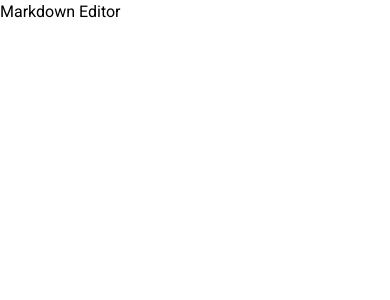
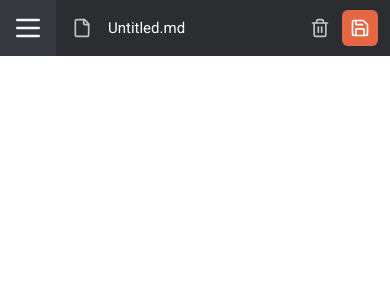
Before and after one commit to jayantpathariya/markdown-editor, a Next.js app: page / in a window 390 px wide. Shown: the top 300 px of the page. Built offline with nearby package versions, Linux system fonts and the light colour scheme.

Commit message:
implement header component

```diff
--- a/app/page.tsx
+++ b/app/page.tsx
@@ -1,7 +1,9 @@
+import { Header } from "@/components/header";
+
 export default function Home() {
   return (
     <main>
-      <h1>Markdown Editor</h1>
+      <Header />
     </main>
   );
 }
--- /dev/null
+++ b/components/header.tsx
@@ -0,0 +1,39 @@
+import { File, Menu, Save, Trash2 } from "lucide-react";
+import { Logo } from "./logo";
+
+export const Header = () => {
+  return (
+    <header className="bg-cstm-black-800 h-14 md:h-16 flex items-center justify-between">
+      <div className="flex h-full items-center gap-x-4">
+        <button className="bg-cstm-black-700 h-full px-3">
+          <Menu className="text-cstm-black-200 size-8" />
+        </button>
+        <div className="hidden md:block">
+          <Logo />
+        </div>
+        <div className="w-px bg-cstm-black-600 h-[60%] hidden md:block"></div>
+        <div className="flex items-center gap-x-4">
+          <File className="text-cstm-black-400 size-5" />
+          <div>
+            <p className="hidden md:block text-body-m font-light text-cstm-black-500">
+              Document Name
+            </p>
+            <h1 className="text-white text-heading-m">Untitled.md</h1>
+          </div>
+        </div>
+      </div>
+
+      <div className="flex items-center gap-x-3 px-3">
+        <button>
+          <Trash2 className="text-cstm-black-400 size-5" />
+        </button>
+        <button className="bg-cstm-orange-default hover:bg-cstm-orange-hover transition duration-200 p-2 rounded-md flex items-center gap-x-2">
+          <Save className="text-cstm-black-100 size-5" />
+          <span className="text-cstm-black-100 hidden md:inline-block">
+            Save Changes
+          </span>
+        </button>
+      </div>
+    </header>
+  );
+};
--- a/package.json
+++ b/package.json
@@ -10,6 +10,7 @@
   },
   "dependencies": {
     "clsx": "^2.1.1",
+    "lucide-react": "^0.400.0",
     "next": "14.2.4",
     "react": "^18",
     "react-dom": "^18",
--- a/tailwind.config.ts
+++ b/tailwind.config.ts
@@ -6,6 +6,41 @@ const config: Config = {
     "./components/**/*.{js,ts,jsx,tsx,mdx}",
     "./app/**/*.{js,ts,jsx,tsx,mdx}",
   ],
+  theme: {
+    extend: {
+      fontSize: {
+        "body-m": "0.8125rem", // Equivalent to 13px (0.8125 * 16px)
+        "heading-m": "0.9375rem", // Equivalent to 15px (0.9375 * 16px)
+        "heading-s": "0.875rem", // Equivalent to 14px (0.875 * 16px)
+        "markdown-code": "0.875rem", // Equivalent to 14px (0.875 * 16px)
+        "preview-h1": "2rem", // Equivalent to 32px (2 * 16px)
+        "preview-h2": "1.75rem", // Equivalent to 28px (1.75 * 16px)
+        "preview-h3": "1.5rem", // Equivalent to 24px (1.5 * 16px)
+        "preview-h4": "1.25rem", // Equivalent to 20px (1.25 * 16px)
+        "preview-h5": "1rem", // Equivalent to 16px (1 * 16px)
+        "preview-h6": "0.875rem", // Equivalent to 14px (0.875 * 16px)
+        "preview-p": "0.875rem", // Equivalent to 14px (0.875 * 16px)
+      },
+      colors: {
+        "cstm-orange": {
+          default: "#e46643",
+          hover: "#f39765",
+        },
+        "cstm-black": {
+          950: "#151619",
+          900: "#1d1f22",
+          800: "#2b2d31",
+          700: "#35393f",
+          600: "#5a6069",
+          500: "#7c8187",
+          400: "#c1c4cb",
+          300: "#e4e4e4",
+          200: "#f5f5f5",
+          100: "#ffffff",
+        },
+      },
+    },
+  },
   plugins: [],
 };
 export default config;
```
Also changed, not shown: components/logo.tsx (added, +10 -0 lines), 1 other file (tests, documents, lock files or other folders).
